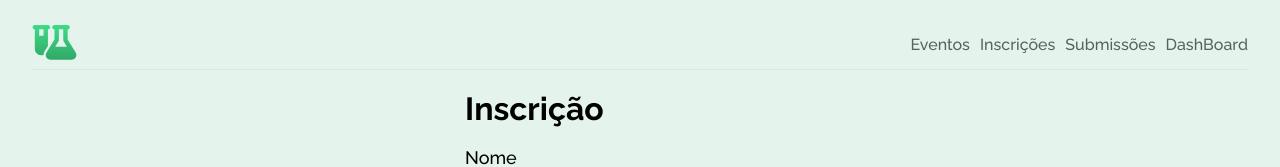
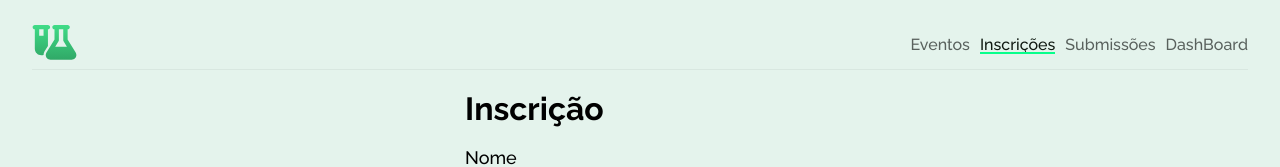
Before and after one commit to Gabrieldison/event-log, a Next.js app: page /subscription in a window 1280 px wide. Shown: the top 167 px of the page. Built offline with nearby package versions, Linux system fonts and the light colour scheme.

Commit message:
feat: add toast for confir send forms

```diff
--- a/package.json
+++ b/package.json
@@ -13,6 +13,7 @@
     "react": "^18",
     "react-dom": "^18",
     "react-icons": "^5.0.1",
+    "sonner": "^1.4.2",
     "styled-components": "^6.1.8"
   },
   "devDependencies": {
--- a/src/app/(cientilog)/submission/page.tsx
+++ b/src/app/(cientilog)/submission/page.tsx
@@ -4,6 +4,7 @@ import { Button } from "@/components/button";
 import { Form } from "@/components/form";
 import { Input } from "@/components/input";
 import { useState } from "react";
+import { toast, Toaster } from "sonner";
 import { MaxContainer, Title } from "./styles";
 
 export default function Submission() {
@@ -55,7 +56,8 @@ export default function Submission() {
       return;
     }
 
-    // Mensagem de toastify com sucesso
+    toast.success("Formulário enviado com sucesso");
+
     console.log("Titulo:", title);
     console.log("Resumo:", resume);
     console.log("Upload do Artigo:", uploadArticle);
@@ -65,6 +67,8 @@ export default function Submission() {
 
   return (
     <MaxContainer>
+      <Toaster position="top-right" richColors theme="light" duration={3000} />
+
       <Form onSubmit={handleSubmit}>
         <Title>Submissão</Title>
 
--- a/src/app/(cientilog)/subscription/page.tsx
+++ b/src/app/(cientilog)/subscription/page.tsx
@@ -4,6 +4,7 @@ import { Button } from "@/components/button";
 import { Form } from "@/components/form";
 import { Input } from "@/components/input";
 import { useState } from "react";
+import { Toaster, toast } from "sonner";
 import { MaxContainer, Title } from "./styles";
 
 export default function Subscription() {
@@ -66,6 +67,8 @@ export default function Subscription() {
     }
 
     // Mensagem de toastify com sucesso
+    toast.success("Formulário enviado com sucesso");
+
     console.log("Titulo:", name);
     console.log("Resumo:", email);
     console.log("Upload do Artigo:", affiliation);
@@ -75,6 +78,8 @@ export default function Subscription() {
 
   return (
     <MaxContainer>
+      <Toaster position="top-right" richColors theme="light" duration={3000} />
+
       <Form onSubmit={handleSubmit}>
         <Title>Inscrição</Title>
         <Input
--- a/src/components/header/index.tsx
+++ b/src/components/header/index.tsx
@@ -1,9 +1,13 @@
+"use client";
+
 import logo from "@/../public/logo.svg";
 import Image from "next/image";
 import Link from "next/link";
+import { usePathname } from "next/navigation";
 import { HeaderContainer, NavContainer } from "./styles";
 
 export function Header() {
+  const pathname = usePathname();
   return (
     <HeaderContainer>
       <div>
@@ -12,10 +16,27 @@ export function Header() {
         </Link>
       </div>
       <NavContainer>
-        <Link href="/">Eventos</Link>
-        <Link href="/subscription">Inscrições</Link>
-        <Link href="/submission">Submissões</Link>
-        <Link href="/dashboard">DashBoard</Link>
+        <Link href="/" className={`${pathname === "/" ? "active" : ""}`}>
+          Eventos
+        </Link>
+        <Link
+          href="/subscription"
+          className={`${pathname === "/subscription" ? "active" : ""}`}
+        >
+          Inscrições
+        </Link>
+        <Link
+          href="/submission"
+          className={`${pathname === "/submission" ? "active" : ""}`}
+        >
+          Submissões
+        </Link>
+        <Link
+          href="/dashboard"
+          className={`${pathname === "/dashboard" ? "active" : ""}`}
+        >
+          DashBoard
+        </Link>
       </NavContainer>
     </HeaderContainer>
   );
--- a/src/components/header/styles.ts
+++ b/src/components/header/styles.ts
@@ -44,5 +44,13 @@ export const NavContainer = styled.nav`
     &:hover {
       color: var(--title);
     }
+
+    &.active::after {
+      width: 100%;
+    }
+
+    &.active {
+      color: var(--title);
+    }
   }
 `;
```
Also changed, not shown: 1 other file (tests, documents, lock files or other folders).
